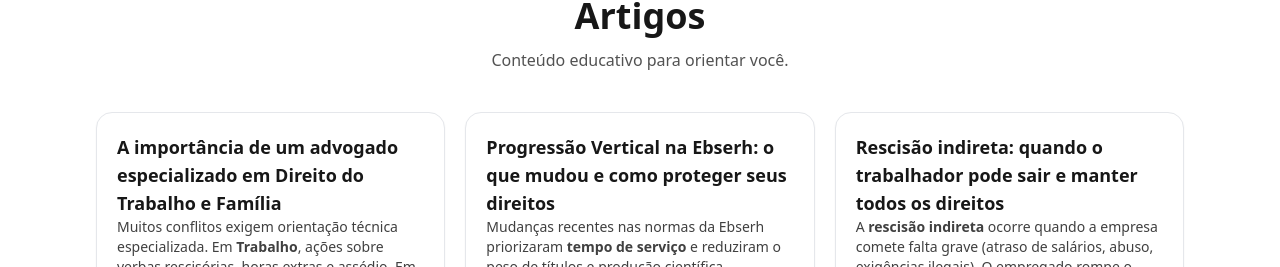
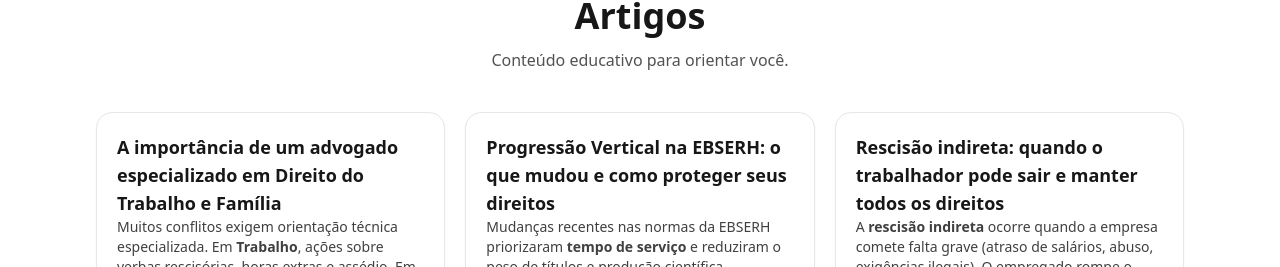
Before and after one commit to luizernane127/Carla-Muniz-Site, a Next.js app: page / in a window 1280 px wide. Shown: the part 1638-1905 px from the top of the page. Built offline with nearby package versions, Linux system fonts and the light colour scheme.

Commit message:
Update page.tsx

```diff
--- a/app/page.tsx
+++ b/app/page.tsx
@@ -115,11 +115,11 @@ export default function Page(){
       <Card className="transition-transform group-hover:-translate-y-0.5">
         <CardHeader>
           <CardTitle>
-            Progressão Vertical na Ebserh: o que mudou e como proteger seus direitos
+            Progressão Vertical na EBSERH: o que mudou e como proteger seus direitos
           </CardTitle>
         </CardHeader>
         <CardContent className="text-sm text-neutral-700">
-          Mudanças recentes nas normas da Ebserh priorizaram <strong>tempo de serviço</strong> e reduziram o
+          Mudanças recentes nas normas da EBSERH priorizaram <strong>tempo de serviço</strong> e reduziram o
           peso de títulos e produção científica. Empregados com alta pontuação podem ser prejudicados — em
           muitos casos é possível buscar a <strong>aplicação das regras anteriores</strong> na Justiça.
         </CardContent>
```
